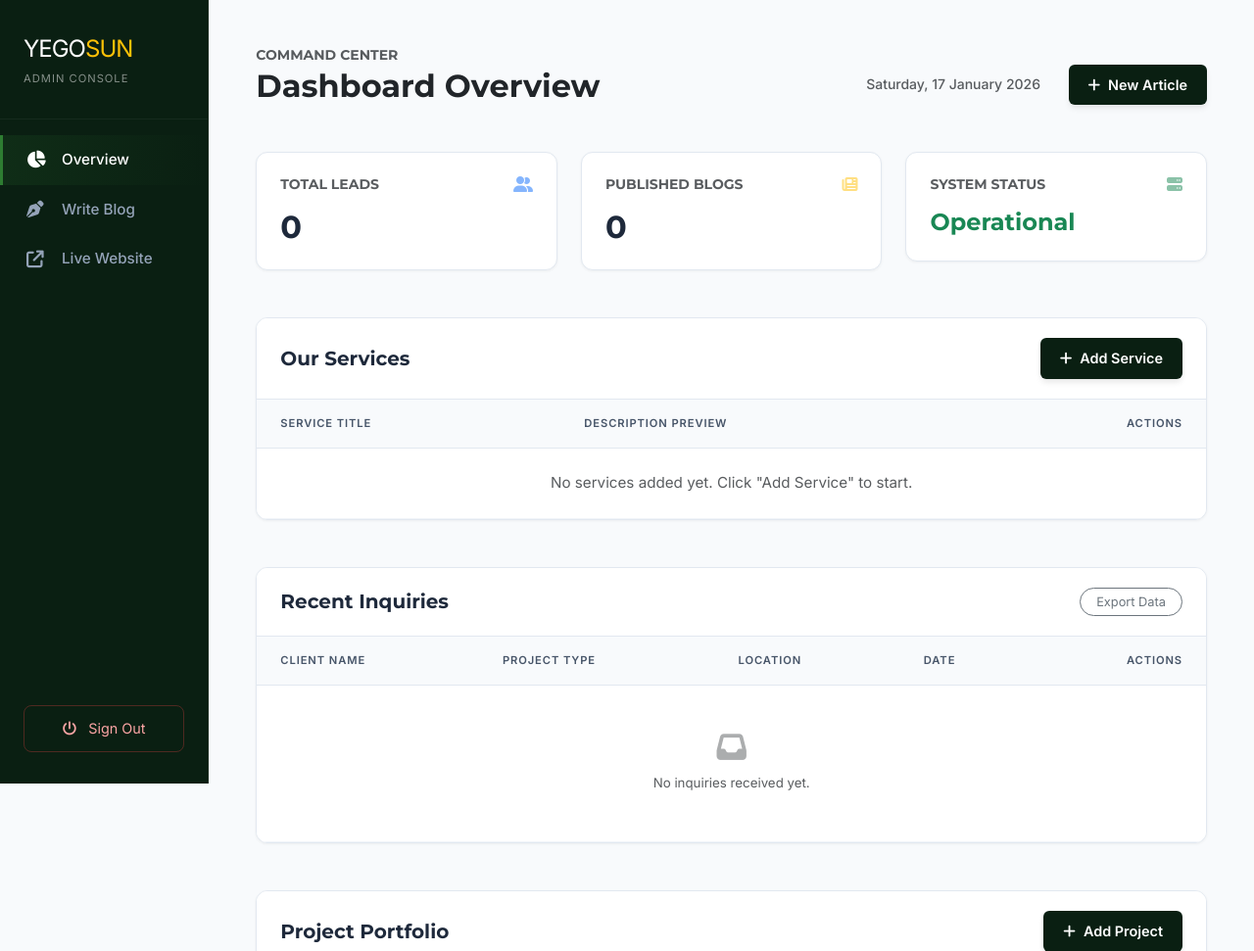
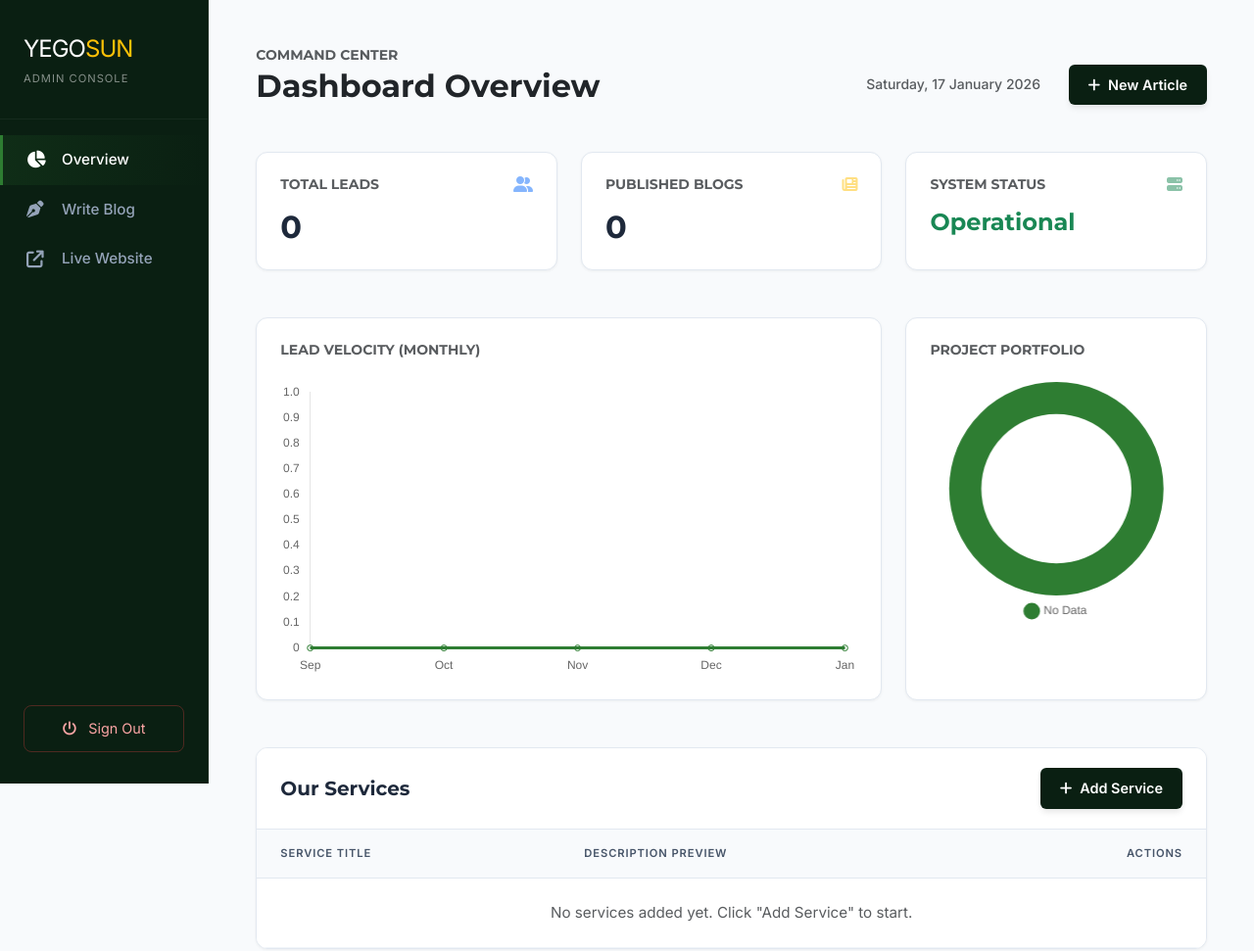
Before and after one commit to kelvin-keter/yegosun-website, a Flask app: page /dashboard in a window 1280 px wide. Shown: the top 971 px of the page at 98% size. Run offline with Flask 3, Linux system fonts and the light colour scheme; the visitor is signed in with stand-in values (Sample User, id 1); data that the repository does not hold is empty.

Commit message:
Feature: Add visual analytics charts to dashboard

```diff
--- a/templates/dashboard.html
+++ b/templates/dashboard.html
@@ -87,6 +87,7 @@
             padding: 24px;
             box-shadow: 0 1px 3px rgba(0,0,0,0.05);
             transition: transform 0.2s;
+            height: 100%; /* Ensure full height for charts */
         }
         .stat-card:hover { transform: translateY(-2px); box-shadow: 0 10px 15px -3px rgba(0,0,0,0.1); }
 
@@ -229,6 +230,23 @@
                             <i class="fa-solid fa-server text-success opacity-50"></i>
                         </div>
                         <h4 class="fw-bold mb-0 text-success">Operational</h4>
+                    </div>
+                </div>
+            </div>
+
+            <div class="row g-4 mb-5">
+                <div class="col-lg-8">
+                    <div class="stat-card h-100">
+                        <h6 class="text-muted text-uppercase small fw-bold mb-4">Lead Velocity (Monthly)</h6>
+                        <canvas id="leadsChart" style="max-height: 300px;"></canvas>
+                    </div>
+                </div>
+                <div class="col-lg-4">
+                    <div class="stat-card h-100">
+                        <h6 class="text-muted text-uppercase small fw-bold mb-4">Project Portfolio</h6>
+                        <div style="position: relative; height: 250px; width: 100%; display: flex; justify-content: center;">
+                            <canvas id="projectsChart"></canvas>
+                        </div>
                     </div>
                 </div>
             </div>
@@ -453,5 +471,65 @@
 </div>
 
 <script src="https://cdn.jsdelivr.net/npm/bootstrap@5.3.0/dist/js/bootstrap.bundle.min.js"></script>
+<script src="https://cdn.jsdelivr.net/npm/chart.js"></script>
+
+<script>
+    // 1. Process Data from Jinja to JS
+    const projects = [
+        {% for project in projects %}"{{ project.category }}",{% endfor %}
+    ];
+
+    // Count project categories
+    const categoryCounts = {};
+    projects.forEach(cat => { categoryCounts[cat] = (categoryCounts[cat] || 0) + 1; });
+
+    // Dummy data logic for leads (Placeholder for demonstration, can be connected to real dates later)
+    const totalLeads = {{ quotes|length }};
+    const leadData = [Math.floor(totalLeads * 0.1), Math.floor(totalLeads * 0.2), Math.floor(totalLeads * 0.1), Math.floor(totalLeads * 0.4), Math.floor(totalLeads * 0.2)];
+
+    // 2. Render Leads Chart (Line)
+    const ctx1 = document.getElementById('leadsChart').getContext('2d');
+    new Chart(ctx1, {
+        type: 'line',
+        data: {
+            labels: ['Sep', 'Oct', 'Nov', 'Dec', 'Jan'],
+            datasets: [{
+                label: 'New Inquiries',
+                data: leadData.length > 0 ? leadData : [0, 0, 0, 0, 0],
+                borderColor: '#2E7D32',
+                backgroundColor: 'rgba(46, 125, 50, 0.1)',
+                fill: true,
+                tension: 0.4
+            }]
+        },
+        options: {
+            responsive: true,
+            maintainAspectRatio: false,
+            plugins: { legend: { display: false } },
+            scales: { y: { beginAtZero: true, grid: { display: false } }, x: { grid: { display: false } } }
+        }
+    });
+
+    // 3. Render Projects Chart (Doughnut)
+    const ctx2 = document.getElementById('projectsChart').getContext('2d');
+    new Chart(ctx2, {
+        type: 'doughnut',
+        data: {
+            labels: Object.keys(categoryCounts).length > 0 ? Object.keys(categoryCounts) : ['No Data'],
+            datasets: [{
+                data: Object.values(categoryCounts).length > 0 ? Object.values(categoryCounts) : [1],
+                backgroundColor: ['#2E7D32', '#FFA000', '#1a252f', '#4CAF50'],
+                borderWidth: 0
+            }]
+        },
+        options: {
+            responsive: true,
+            maintainAspectRatio: false,
+            cutout: '70%',
+            plugins: { legend: { position: 'bottom', labels: { usePointStyle: true } } }
+        }
+    });
+</script>
+
 </body>
 </html>
```
